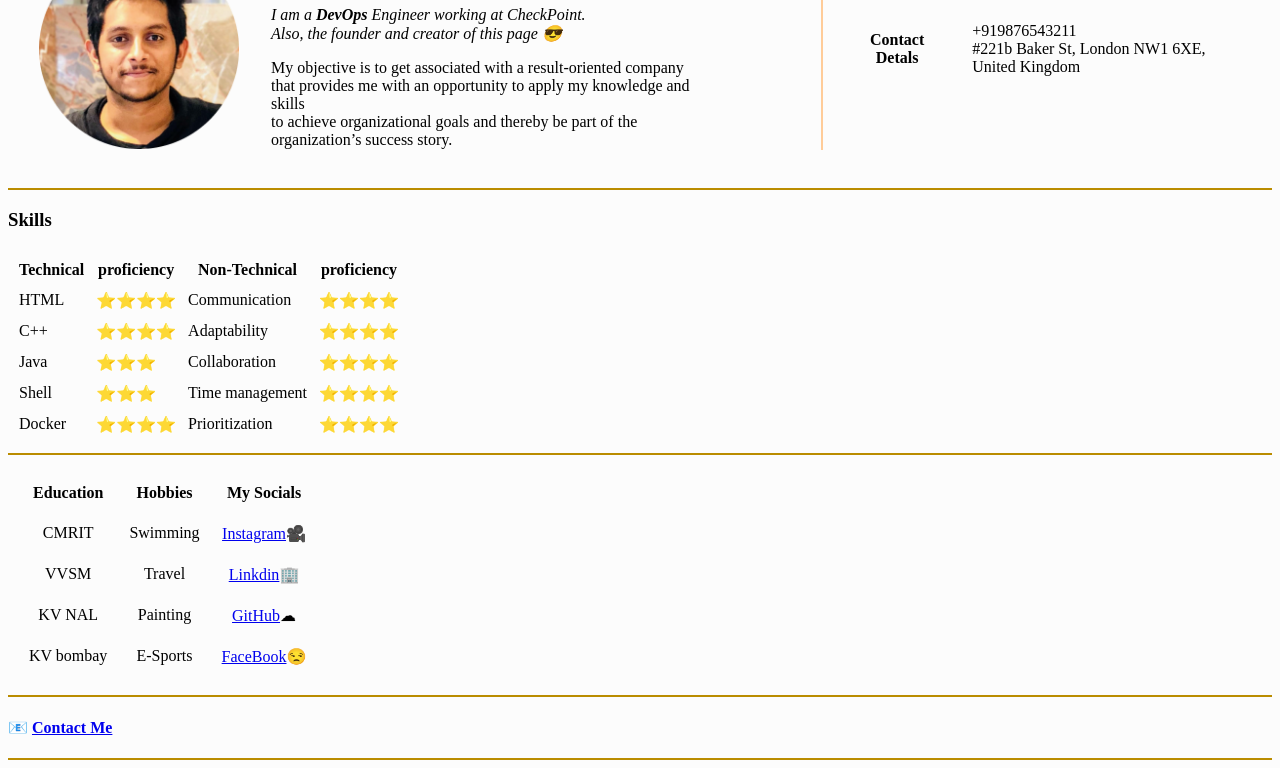
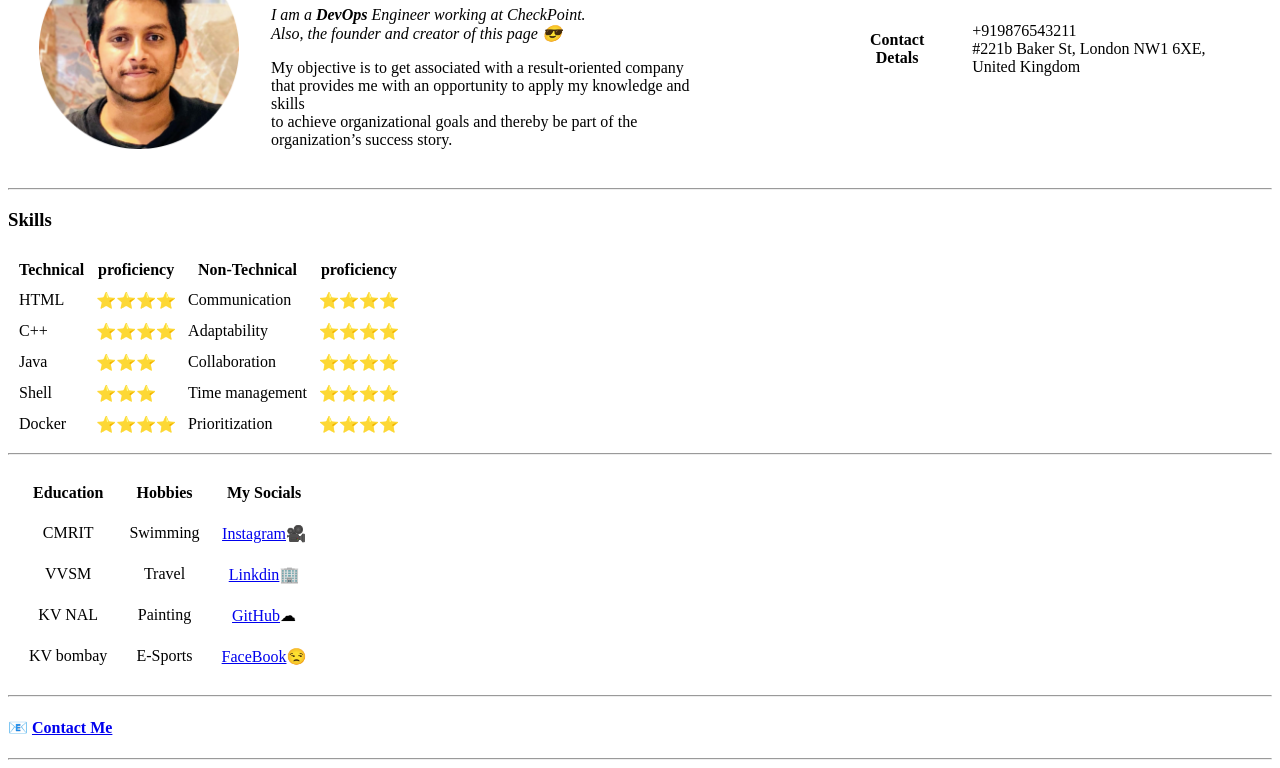
Before and after one commit to HarishwarS/CVHTMLOnly, a plain HTML site: page index.html in a window 1280 px wide. Shown: the part 91-859 px from the top of the page. Drawn offline with Linux system fonts and the light colour scheme.

Commit message:
Took out the accidentally added CSS

```diff
--- a/index.html
+++ b/index.html
@@ -7,7 +7,7 @@
   <title>Harishwar</title>
 </head>
 
-<body style="background-color: #fcfcfc">
+<body>
   <table cellspacing="30">
     <tr>
       <td><img src="images/DP.png" width="200" height="200" alt="The image is not visible. This was suppose to be my Pic"></td>
@@ -26,13 +26,13 @@ part of the organization’s success story.<br>
       <td></td>
       <td></td>
 
-      <td cellspacing="100" bgcolor="#ffcc99"></td>
+      <td cellspacing="100"></td>
       <th> Contact Detals</th>
       <td>+919876543211 <br />#221b Baker St, London NW1 6XE, United Kingdom</td>
 
 
   </table>
-  <hr color="#ba8c00">
+  <hr>
 
   <h3>Skills</h3>
   <table cellspacing="10">
@@ -75,7 +75,7 @@ part of the organization’s success story.<br>
       <td>⭐⭐⭐⭐</td>
     </tr>
   </table>
-  <hr color="#ba8c00">
+  <hr>
 
   <table style="text-align: center" cellspacing="20">
     <thead>
@@ -112,9 +112,9 @@ part of the organization’s success story.<br>
 
     </tfoot>
   </table>
-  <hr color="#ba8c00">
+  <hr>
   <h4 cellspacing="10">📧 <a href="contactme.html">Contact Me</a></h4>
-  <hr color="#ba8c00">
+  <hr>
 </body>
 
 </html>
```
